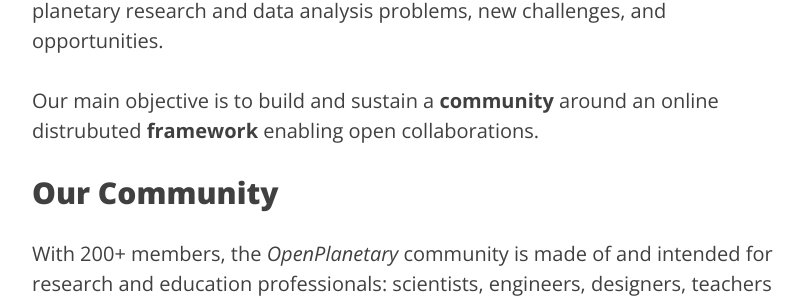
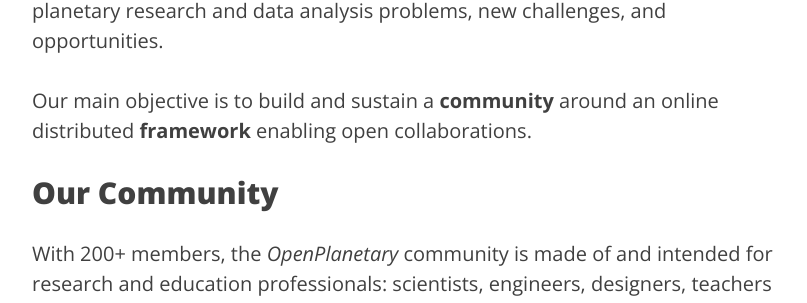
Before and after one commit to openplanetary/openplanetary.github.io, a Jekyll site: the page built from about/index.html, in a window 1280 px wide and 900 px high, scrolled down 473 px. Shown: the part 173-476 px from the top of the window, without its empty margins (233-1040 px from the left). Built offline with Jekyll 4.4.1, drawn with Linux system fonts in a browser that asks for light colours; nearby versions of some CDN libraries.

Commit message:
fixing typos

```diff
--- a/about/index.html
+++ b/about/index.html
@@ -9,7 +9,7 @@ image: /img/op-webintent.png
 <h2>Our Mission</h2>
 <p><i>OpenPlanetary</i> is a bottom-up initiative and effort to address the need of the planetary science community for sharing ideas and collaborating on common planetary research and data analysis problems, new challenges, and opportunities.</p>
 
-<p>Our main objective is to build and sustain a <b>community</b> around an online distrubuted <b>framework</b> enabling open collaborations.<p>
+<p>Our main objective is to build and sustain a <b>community</b> around an online distributed <b>framework</b> enabling open collaborations.<p>
 
 
 <h2>Our Community</h2>
--- a/github/index.html
+++ b/github/index.html
@@ -7,7 +7,7 @@ image: /img/op-webintent.png
 ---
 
 <h2>What is GitHub?</h2>
-<p><a href="https://github.com/">GitHub</a> a popular service for hosting and managing collaborative (sofware mainly) projects on the web.</p>
+<p><a href="https://github.com/">GitHub</a> a popular service for hosting and managing collaborative (software mainly) projects on the web.</p>
 
 <h2>What do we use it for?</h2>
 <p>OP individuals use GitHub for a variety of purposes, from sharing small scripts or tutorials (e.g. with <a href="https://gist.github.com/">Gist</a>, to contributing to larger projects, as well as for maintaining this web site)</p>
```
